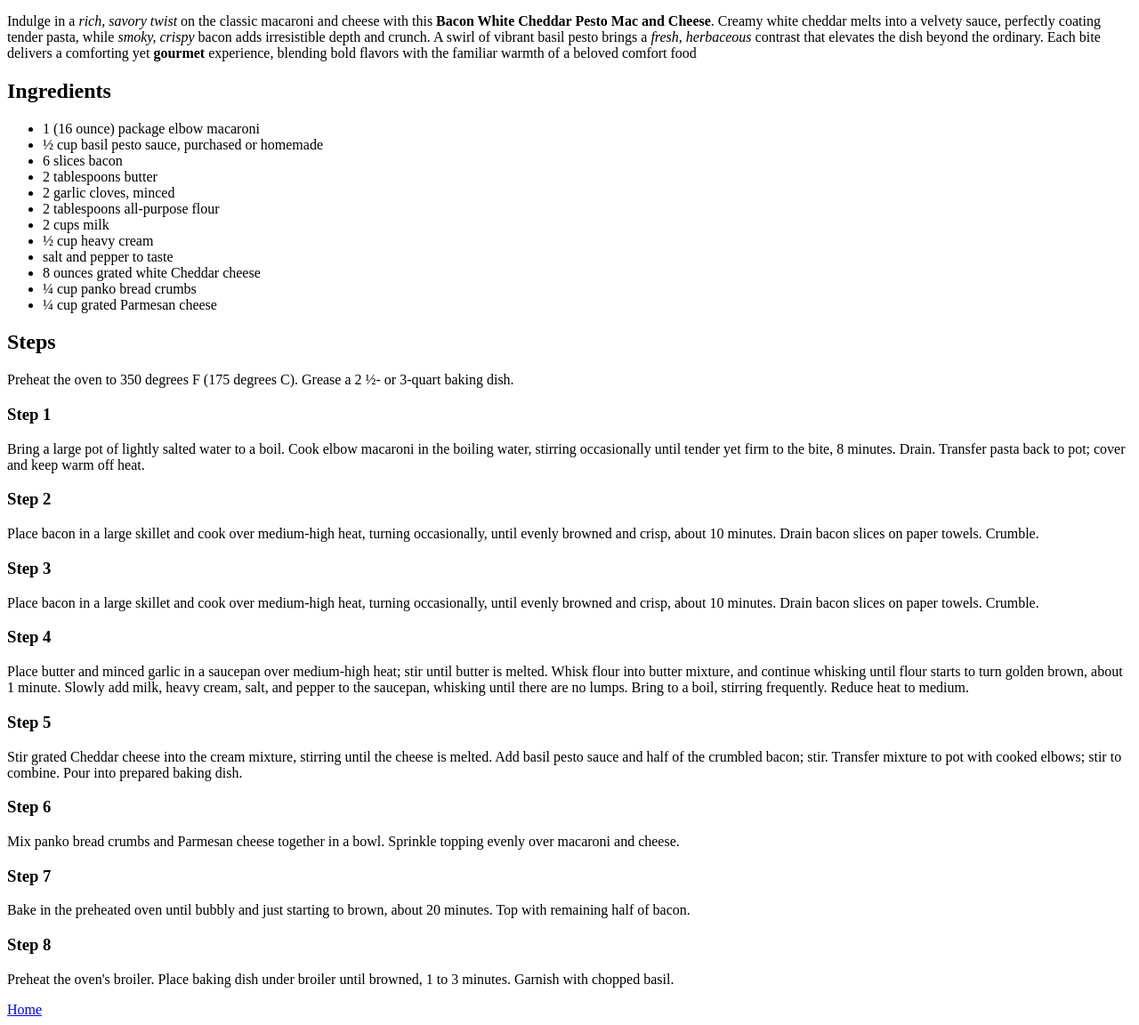
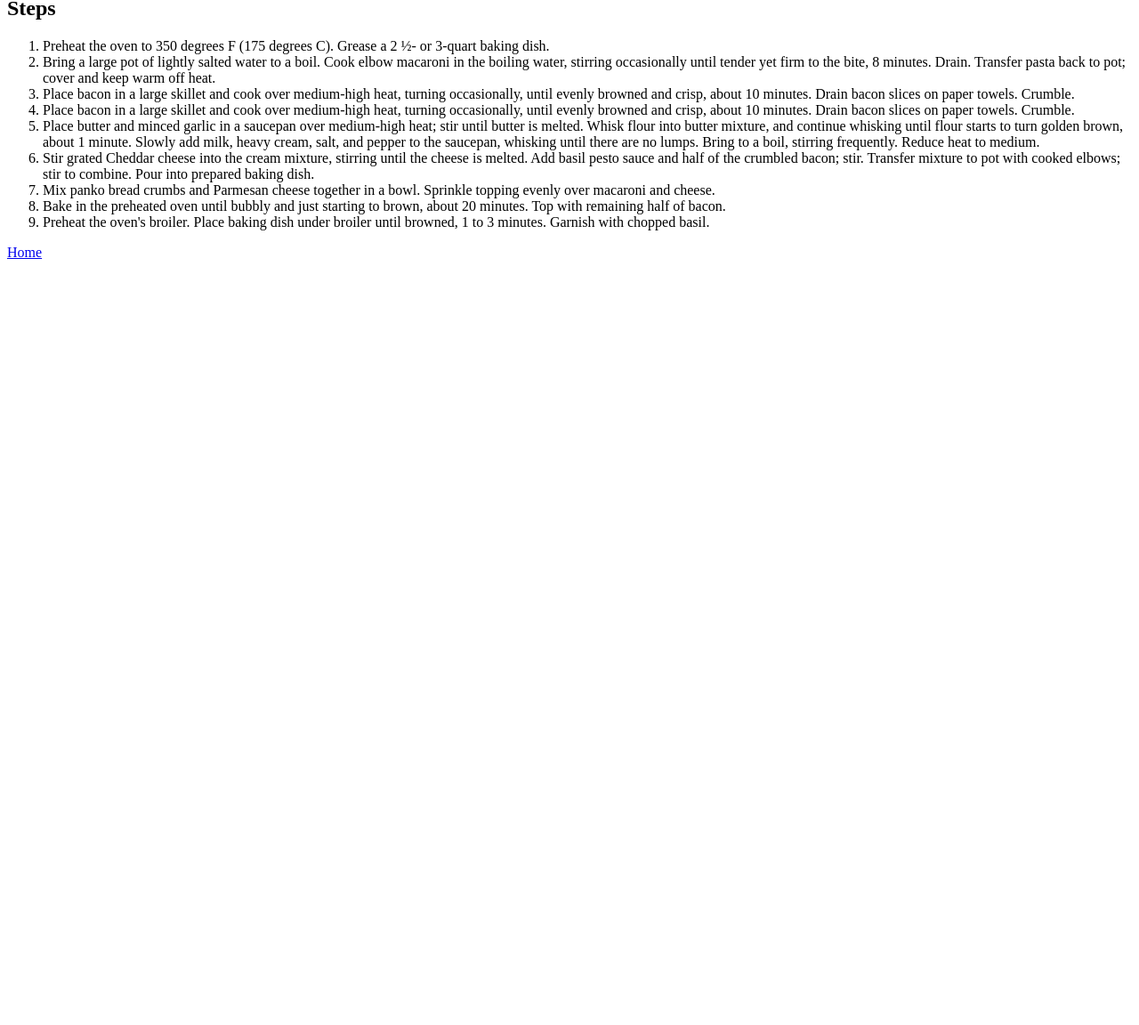
Before and after one commit to MWC2025/odin-recipes, a plain HTML site: page recipes/mac-and-cheese.html in a window 1280 px wide. Shown: the part 886-2038 px from the top of the page at 89% size. After the commit the page ends 1187 px from the top, so only its background shows below. Drawn offline with Linux system fonts and the light colour scheme.

Commit message:
adjust steps list to be ordered list, created new recipe page

```diff
--- a/recipes/mac-and-cheese.html
+++ b/recipes/mac-and-cheese.html
@@ -5,7 +5,8 @@
     </head>
     <body>
 <h1>Bacon White Cheddar Pesto Mac and Cheese</h1>
-<img src="../images/macncheese.jpg">
+<img src="https://www.allrecipes.com/thmb/lHuuN1ZL0ViNvHtByOSw8pKp8JI=/750x0/filters:no_upscale():max_bytes(150000):strip_icc():format(webp)/4489234-5b0631ddbdd24984b97e5afffe0dedd7.jpg" width="500" alt="bacon and pesto macaroni cheese">
+
 <h2>Description</h2>
 <p>Indulge in a <em>rich, savory twist</em> on the classic macaroni and cheese with this <strong>Bacon White Cheddar Pesto Mac and Cheese</strong>.
     Creamy white cheddar melts into a velvety sauce, perfectly coating tender pasta, while <em>smoky, crispy</em> bacon adds irresistible depth and crunch.
@@ -30,59 +31,53 @@
 </ul>
 
 <h2>Steps</h2>
-
-<p>Preheat the oven to 350 degrees F (175 degrees C). Grease a 2 ½- or 3-quart baking dish.</p>
-
-<h3>Step 1</h3>
-
-<p>Bring a large pot of lightly salted water to a boil. Cook elbow macaroni in the boiling water, stirring occasionally until tender yet firm to the bite, 8 minutes.
-     Drain. Transfer pasta back to pot; cover and keep warm off heat.</p>
-
-<h3>Step 2</h3>
-
-<p>Place bacon in a large skillet and cook over medium-high heat, turning occasionally, until evenly browned and crisp, about 10 minutes.
-     Drain bacon slices on paper towels. Crumble.</p>
-
-<h3>Step 3</h3>
-
-<p>Place bacon in a large skillet and cook over medium-high heat, turning occasionally, until evenly browned and crisp, about 10 minutes. Drain bacon slices on paper towels. Crumble.
-
-</p>
-
-<h3>Step 4</h3>
-
-<p>Place butter and minced garlic in a saucepan over medium-high heat; stir until butter is melted. Whisk flour into butter mixture, and continue whisking until flour starts to turn golden brown, about 1 minute. Slowly add milk, heavy cream, salt, and pepper to the saucepan, whisking until there are no lumps. Bring to a boil, stirring frequently. Reduce heat to medium.
-
-</p>
+<ol>
 
 
-<h3>Step 5</h3>
-
-<p>Stir grated Cheddar cheese into the cream mixture, stirring until the cheese is melted. Add basil pesto sauce and half of the crumbled bacon; stir. Transfer mixture to pot with cooked elbows; stir to combine. Pour into prepared baking dish.
-
-</p>
+<li>Preheat the oven to 350 degrees F (175 degrees C). Grease a 2 ½- or 3-quart baking dish.</li>
 
 
-<h3>Step 6</h3>
+<li>Bring a large pot of lightly salted water to a boil. Cook elbow macaroni in the boiling water, stirring occasionally until tender yet firm to the bite, 8 minutes.
+     Drain. Transfer pasta back to pot; cover and keep warm off heat.</li>
 
-<p>Mix panko bread crumbs and Parmesan cheese together in a bowl. Sprinkle topping evenly over macaroni and cheese.
-
-</p>
+<li>Place bacon in a large skillet and cook over medium-high heat, turning occasionally, until evenly browned and crisp, about 10 minutes.
+     Drain bacon slices on paper towels. Crumble.</li>
 
 
-<h3>Step 7</h3>
 
-<p>Bake in the preheated oven until bubbly and just starting to brown, about 20 minutes. Top with remaining half of bacon.
+<li>Place bacon in a large skillet and cook over medium-high heat, turning occasionally, until evenly browned and crisp, about 10 minutes. Drain bacon slices on paper towels. Crumble.
 
-</p>
+</li>
 
 
-<h3>Step 8</h3>
 
-<p>Preheat the oven's broiler. Place baking dish under broiler until browned, 1 to 3 minutes. Garnish with chopped basil.
+<li>Place butter and minced garlic in a saucepan over medium-high heat; stir until butter is melted. Whisk flour into butter mixture, and continue whisking until flour starts to turn golden brown, about 1 minute. Slowly add milk, heavy cream, salt, and pepper to the saucepan, whisking until there are no lumps. Bring to a boil, stirring frequently. Reduce heat to medium.
 
-</p>
+</li>
 
+
+
+<li>Stir grated Cheddar cheese into the cream mixture, stirring until the cheese is melted. Add basil pesto sauce and half of the crumbled bacon; stir. Transfer mixture to pot with cooked elbows; stir to combine. Pour into prepared baking dish.
+
+</li>
+
+
+<li>Mix panko bread crumbs and Parmesan cheese together in a bowl. Sprinkle topping evenly over macaroni and cheese.
+
+</li>
+
+
+
+<li>Bake in the preheated oven until bubbly and just starting to brown, about 20 minutes. Top with remaining half of bacon.
+
+</li>
+
+
+
+<li>Preheat the oven's broiler. Place baking dish under broiler until browned, 1 to 3 minutes. Garnish with chopped basil.
+
+</li>
+</ol>
 
 <a href="../index.html">Home</a>
 
```
Also changed, not shown: index.html (+7 -1 lines), recipes/chimichurri-shrimp.html (added, +58 -0 lines), images/macncheese.jpg, images/shrimp.jpg (added).
